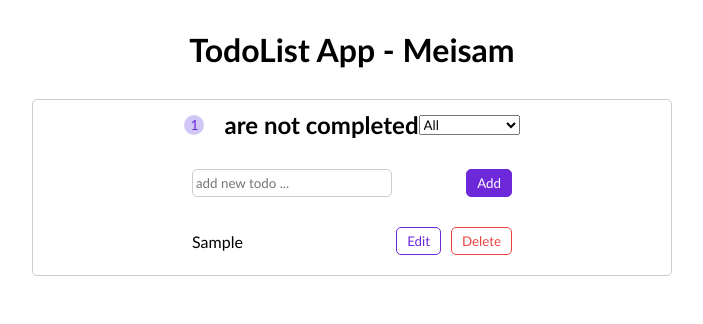
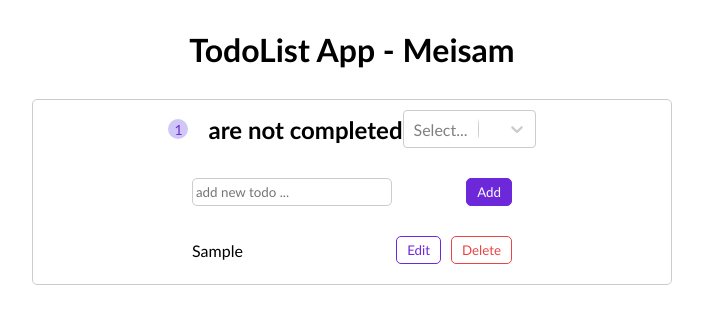
Before and after one commit to meisam-msr/todo-list, a React (Create React App) app: page / in a window 1280 px wide. Both pictures are taken after typing "Sample" into the empty fields and a click on the button "Add". Shown: the top 324 px of the page, without its empty margins (288-991 px from the left). Built offline with nearby package versions, Linux system fonts and the light colour scheme.

Commit message:
use react-select

```diff
--- a/src/components/NavBar.js
+++ b/src/components/NavBar.js
@@ -1,16 +1,23 @@
-import { useState } from "react";
+import Select from "react-select";
 
-const NavBar = ({ unCompletedTodos, onSelect, status }) => {
+const options = [
+  { value: "All", label: "All" },
+  { value: "Completed", label: "Completed" },
+  { value: "Uncompleted", label: "Uncompleted" },
+];
+
+const NavBar = ({ unCompletedTodos, onChange, selectedOption }) => {
   if (!unCompletedTodos) return <h2>set your today todos !</h2>;
 
   return (
     <header>
       <span> {unCompletedTodos}</span> <h2> are not completed </h2>
-      <select onChange={onSelect} value={status}>
+      <Select onChange={onChange} value={selectedOption} options={options} />
+      {/* <select onChange={onSelect} value={status}>
         <option value="All">All</option>
         <option value="Completed">Completed</option>
         <option value="Uncompleted">Uncompleted</option>
-      </select>
+      </select> */}
     </header>
   );
 };
--- a/src/components/TodoApp.js
+++ b/src/components/TodoApp.js
@@ -6,11 +6,11 @@
 const TodoApp = () => {
   const [todos, setTodos] = useState([]);
   const [filteredTodos, setFilteredTodos] = useState([]);
-  const [status, setStatus] = useState("All");
+  const [selectedOption, setSelectedOption] = useState("All");
 
   useEffect(() => {
-    filterTodos(status);
-  }, [todos, status]);
+    filterTodos(selectedOption.value);
+  }, [todos, selectedOption]);
 
   const addTodo = (input) => {
     const newTodo = {
@@ -62,16 +62,16 @@
   };
 
   const selectHandler = (e) => {
-    setStatus(e.target.value);
-    filterTodos(e.target.value);
+    setSelectedOption(e);
+    filterTodos(e.value);
   };
 
   return (
     <div className="container">
       <NavBar
         unCompletedTodos={todos.filter((t) => !t.isCompleted).length}
-        status={status}
-        onSelect={selectHandler}
+        selectedOption={selectedOption}
+        onChange={selectHandler}
       />
       <TodoForm submitTodo={addTodo} />
       <TodoList
```
